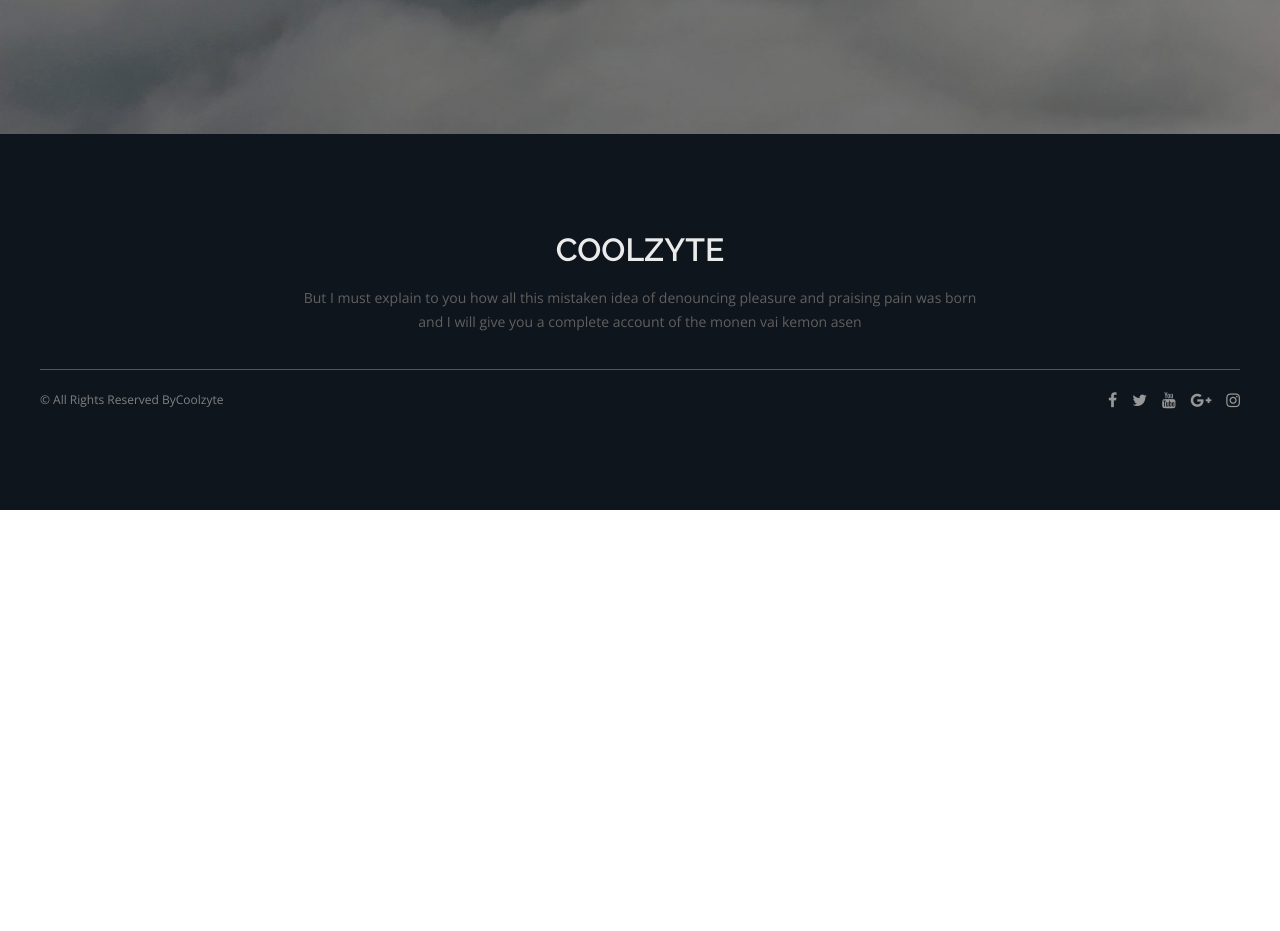
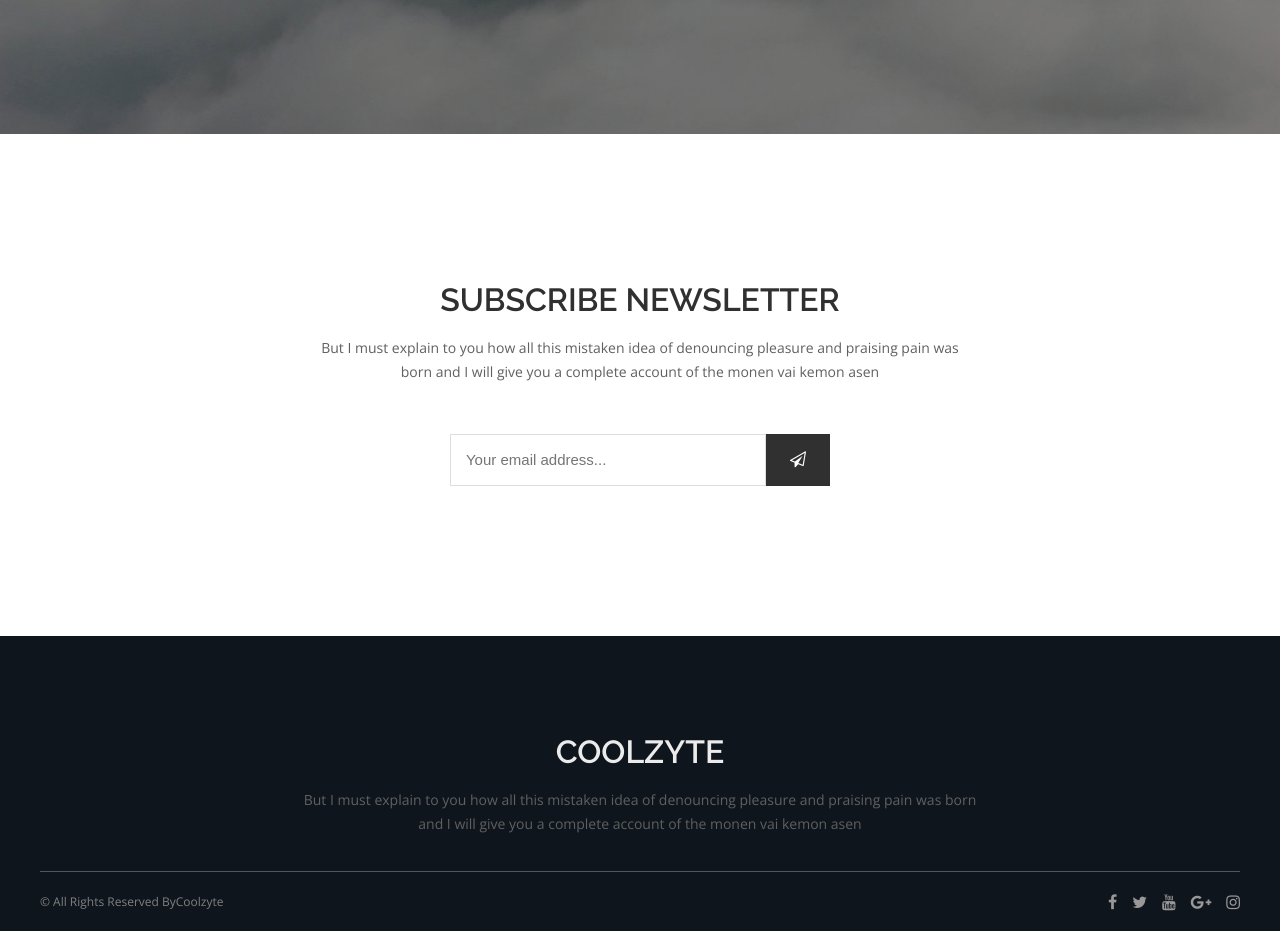
Before and after one commit to coolzyte/my-portfolio, a React (Create React App) app: page / in a window 1280 px wide. Shown: the part 3300-4231 px from the top of the page. Before the commit the page ends 3810 px from the top, so only its background shows below. Built offline with nearby package versions, Linux system fonts and the light colour scheme.

Commit message:
Added newsletter component

```diff
--- a/src/components/Landing/Landing.js
+++ b/src/components/Landing/Landing.js
@@ -7,6 +7,7 @@ import Portfolio from "../Portfolio/Portfolio";
 import { projects } from "../Portfolio/projects";
 import Testimonial from "../Testimonial/Testimonial";
 import { testimonialsContent } from "../Testimonial/testimonialsContent";
+import NewsLetter from "../NewsLetter/NewsLetter";
 
 const Landing = () => {
   return (
@@ -16,6 +17,7 @@ const Landing = () => {
         <Skill />
         <Portfolio projects={projects} />
         <Testimonial testimonialsContent={testimonialsContent} />
+        <NewsLetter />
       </Layout>
     </Aux>
   );
--- /dev/null
+++ b/src/components/NewsLetter/NewsLetter.js
@@ -0,0 +1,33 @@
+import React from "react";
+import PageTitle from "../PageTitile/PageTitle";
+import "./NewsLetter.scss";
+
+const NewsLetter = () => {
+  return (
+    <section className="newsletter wrapper p-tb">
+      <div className="section-title">
+        <PageTitle
+          heading="Subscribe Newsletter"
+          desc="But I must explain to you how all this mistaken idea of denouncing
+          pleasure and praising pain was born and I will give you a complete
+          account of the monen vai kemon asen"
+        />
+      </div>
+      <div className="newsletter__box">
+        <form action="">
+          <input
+            type="text"
+            className="newsletter__input"
+            placeholder="Your email address..."
+            name="email"
+          />
+          <button type="submit" className="submit">
+            <i className="fa fa-paper-plane-o" />
+          </button>
+        </form>
+      </div>
+    </section>
+  );
+};
+
+export default NewsLetter;
--- /dev/null
+++ b/src/components/NewsLetter/NewsLetter.scss
@@ -0,0 +1,35 @@
+@import "../../base/Variables.scss";
+.newsletter {
+  grid-column: center-start / center-end;
+  form {
+    display: flex;
+    align-items: center;
+  }
+  &__box {
+    max-width: 38rem;
+    margin: auto;
+    .submit {
+      background: $mine-shaft none repeat scroll 0 0;
+      border: 0 none;
+      box-shadow: none;
+      color: #fff;
+      cursor: pointer;
+      font-size: 1.6rem;
+      font-weight: 700;
+      height: 5.2rem;
+      line-height: 5rem;
+      text-transform: uppercase;
+      transition: all 300ms ease-in 0s;
+      width: 7rem;
+    }
+  }
+  &__input {
+    background: #fff none repeat scroll 0 0;
+    border: 1px solid #ddd;
+    color: #777;
+    font-size: 1.5rem;
+    height: 3rem;
+    padding: 1rem 1.5rem;
+    width: calc(100% - 70px);
+  }
+}
```
